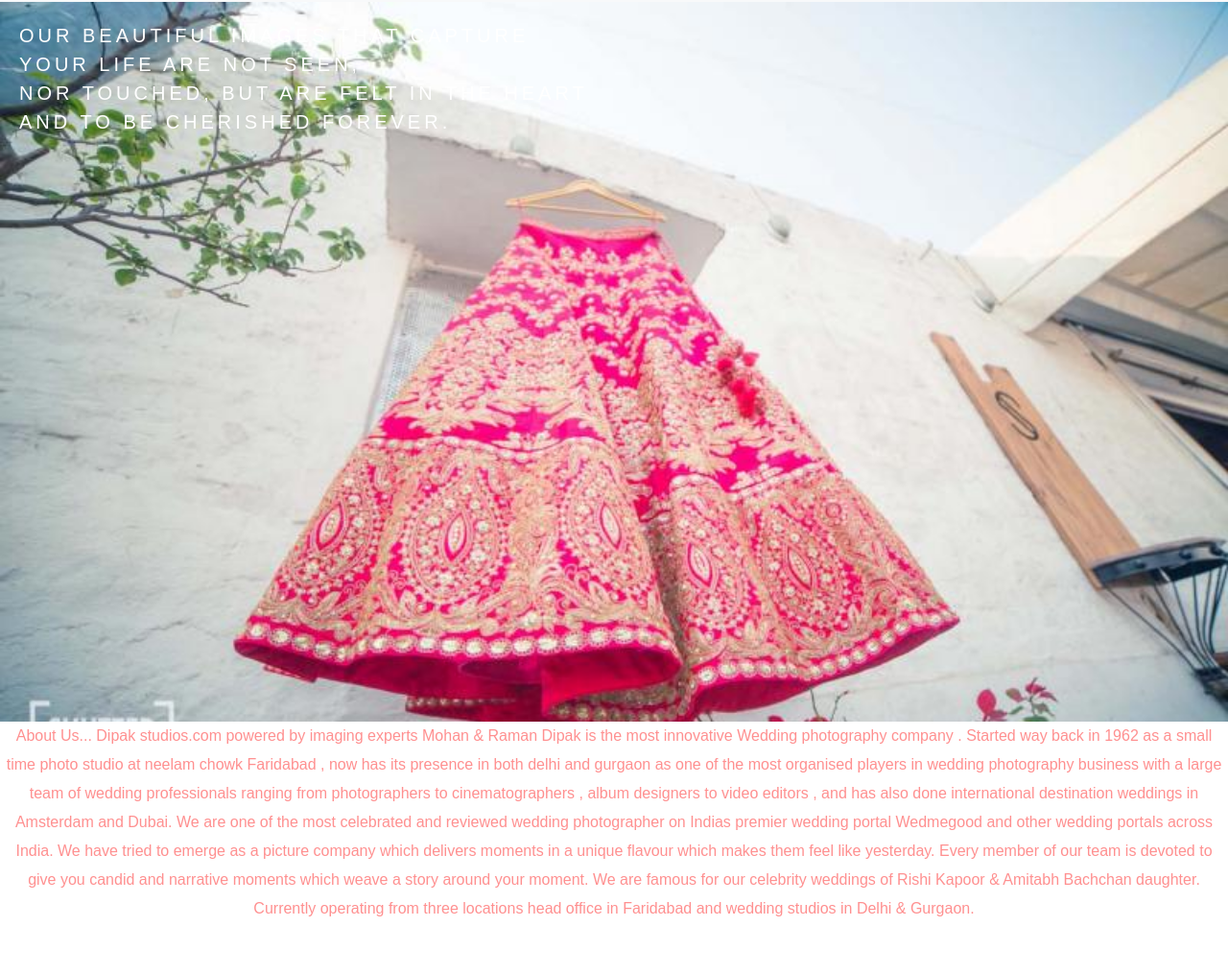
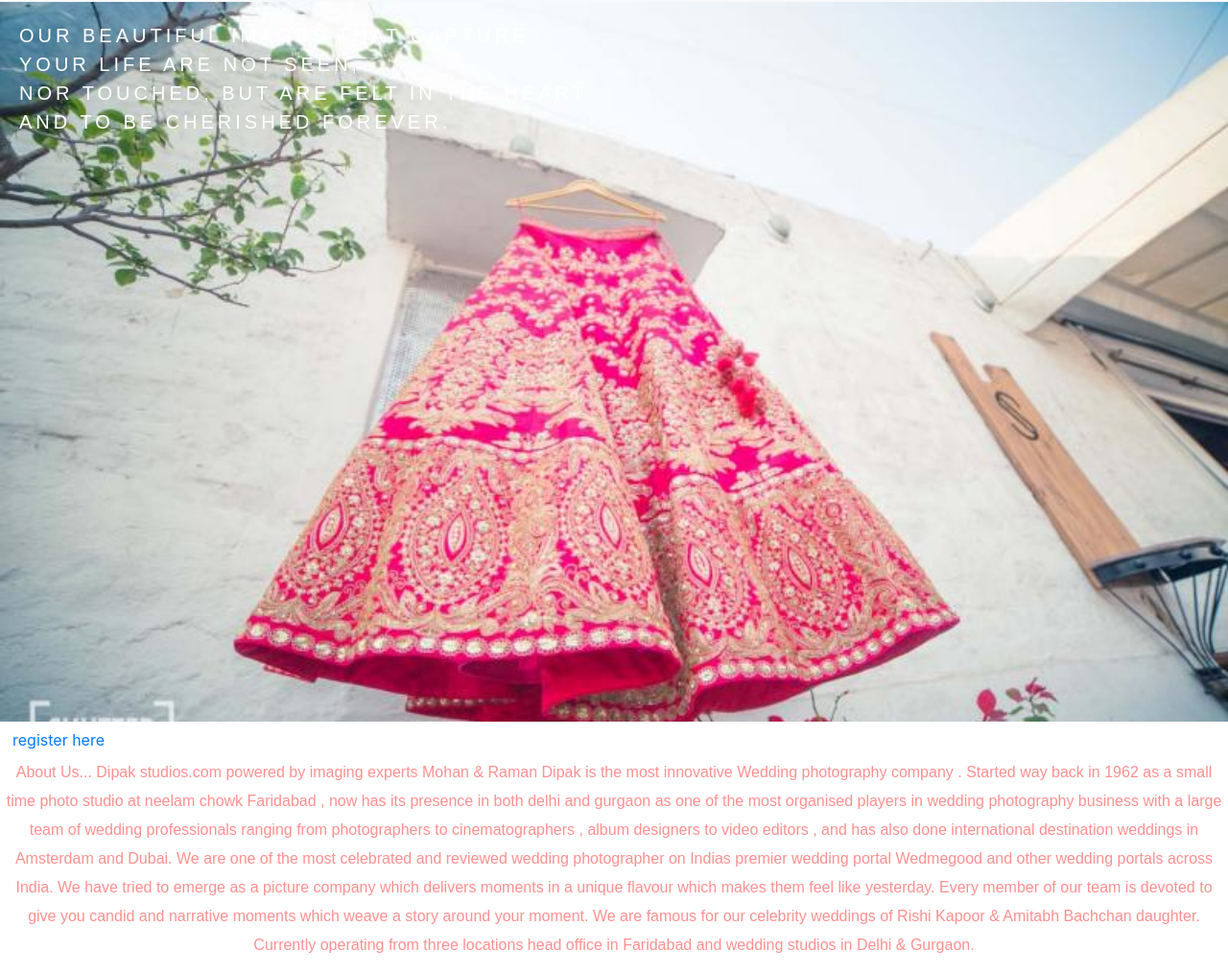
Before and after one commit to jainneha8590/start-up-, a plain HTML site: page index.html in a window 1280 px wide. Shown: the part 60-1075 px from the top of the page at 96% size. Drawn offline with nearby package versions, Linux system fonts and the light colour scheme.

Commit message:
Update index.html

```diff
--- a/index.html
+++ b/index.html
@@ -54,6 +54,7 @@ AND TO BE CHERISHED FOREVER.</span>
        </div>
 
 </div>
+	<a class="btn btn-link" href="https://mailchi.mp/0e9f25f3a54f/jaipurbazar">register here</a>
 
 <p>About Us...
 Dipak studios.com powered by imaging experts Mohan & Raman Dipak is the most innovative Wedding photography company . Started way back in 1962 as a small time photo studio at neelam chowk Faridabad , now has its presence in both delhi and gurgaon as one of the most organised players in wedding photography business with a large team of wedding professionals ranging from photographers to cinematographers , album designers to video editors , and has also done international destination weddings in Amsterdam and Dubai.
```
